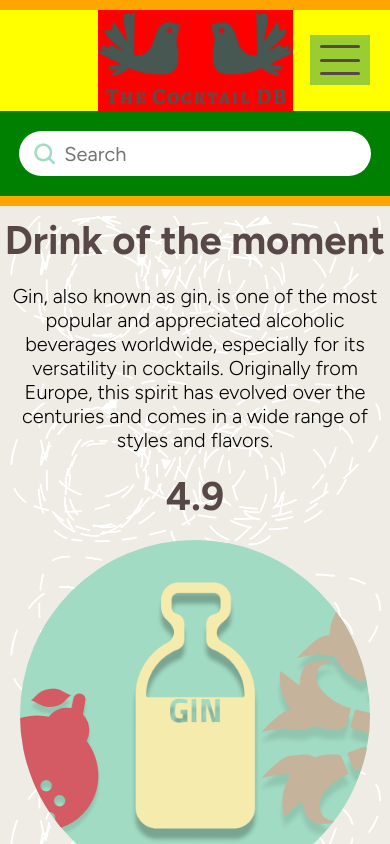
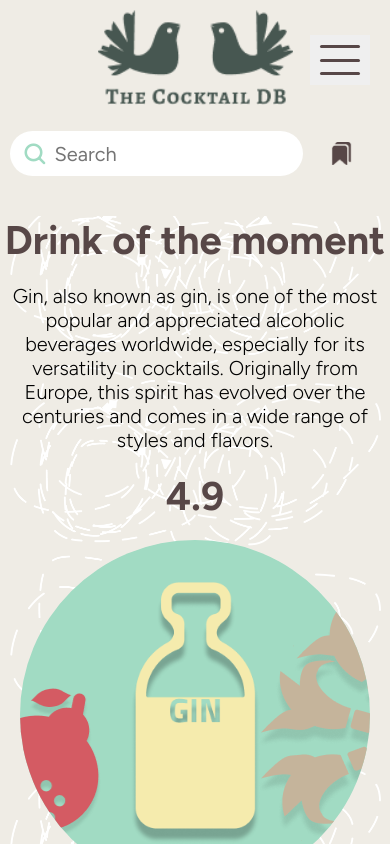
Before and after one commit to oscarmauriciogiraldo/cocktail-galery, an Angular app: page /The-Cocktail-DB in a window 390 px wide. Shown: the top 844 px of the page. Built offline with nearby package versions, Linux system fonts and the light colour scheme.

Commit message:
mobile component header

```diff
--- a/src/app/components/header/header.component.html
+++ b/src/app/components/header/header.component.html
@@ -27,6 +27,10 @@
         <input type="text" class="search-text" placeholder="Search">
       </div>
 
+      <div class="bxBookmark">
+        <img src="../../../assets/img/ilustraciones/bookmarks.png" alt="">
+      </div>
+
     </div>
 
     <button class="toggle_btn" (click)="toggleDropDownMenu()">
--- a/src/app/components/header/header.component.scss
+++ b/src/app/components/header/header.component.scss
@@ -6,7 +6,7 @@ header{
   /* centrado vertical */
   align-items: center;
   transition: all 300ms ease-in;
-  background: orange;
+  //background: orange;
   padding: 10px 0px;
   section.headerContent{
     display: flex;
@@ -17,14 +17,14 @@ header{
     /* centrado vertical */
     justify-content: center;
     //margin-top: 20px 0px;
-    background: yellow;
+    //background: yellow;
     position: relative;
     .containerLogo{
       display: flex;
       justify-content: center;
       align-items: center;
       width: 50%;
-      background: red;
+      //background: red;
       a{
         display: flex;
         width: 100%;
@@ -55,10 +55,10 @@ header{
       justify-content: center;
       align-items: center;
       padding: 20px 0px;
-      background: green;
+      //background: green;
       .search{
         display: flex;
-        width: 85%;
+        width: 70%;
         height: 25px;
         background: #fff;
         border-radius: 30px;
@@ -97,6 +97,17 @@ header{
 
         }
       }
+      .bxBookmark{
+        display: flex;
+        width: 20%;
+        justify-content: center;
+        align-items: center;
+        img{
+          width: 30%;
+          object-fit: cover;
+          transition: 0.5s ease-in-out;
+        }
+      }
     }
 
     button.toggle_btn{
@@ -110,7 +121,7 @@ header{
       padding: 10px;
       //background: transparent;
       position: absolute;
-      background: yellowgreen;
+      //background: yellowgreen;
       gap: .65rem;
       top: 25px;
       right: 20px;
```
